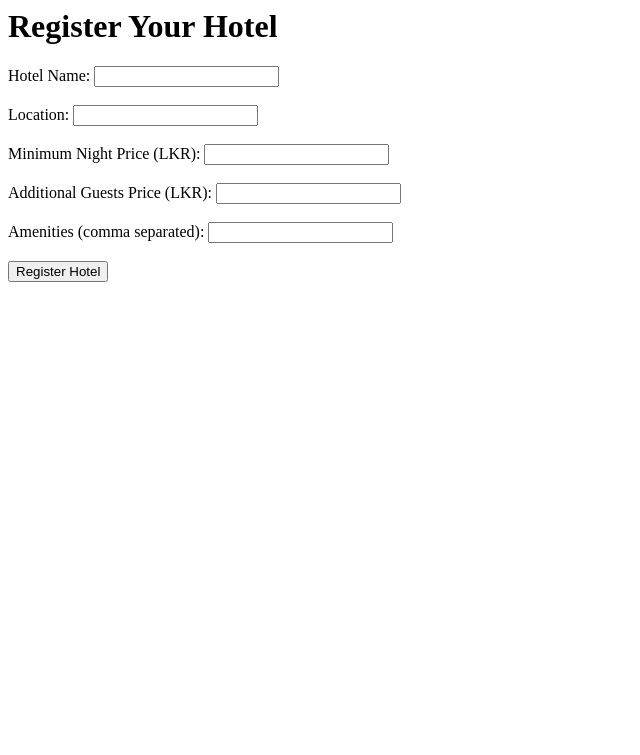
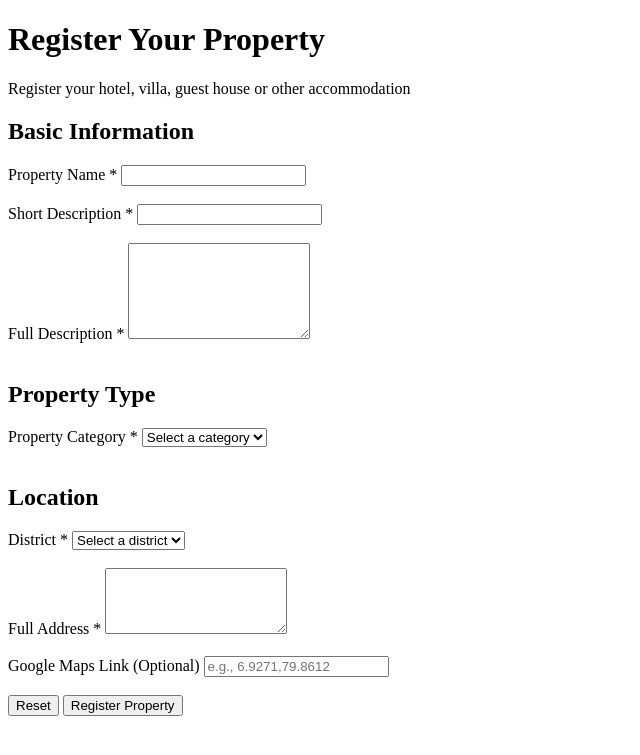
Before and after one commit to Vikasitha444/MyEpicStaysDemo_Day-11, a Django app: page /register_hotel/ in a window 1280 px wide. Shown: the top 755 px of the page, without its empty margins (0-640 px from the left). Run offline with Django 5.2, Linux system fonts and the light colour scheme; data that the repository does not hold is empty.

Commit message:
For developer purpuses, hotel regitration is successfull. Data saving in the database

```diff
--- a/hotel_booking/all_bookings_and_registrations/templates/register_hotel.html
+++ b/hotel_booking/all_bookings_and_registrations/templates/register_hotel.html
@@ -1,26 +1,95 @@
-<html>
+<!DOCTYPE html>
+<html lang="en">
 <head>
-        <title>Hotel Registration</title>
+    <meta charset="UTF-8">
+    <meta name="viewport" content="width=device-width, initial-scale=1.0">
+    <title>Property Registration</title>
 </head>
 <body>
-        <h1>Register Your Hotel</h1>
-        <form method="post" action="/register_hotel/">
+    <h1>Register Your Property</h1>
+    <p>Register your hotel, villa, guest house or other accommodation</p>
+
+    <!-- Success/Error Messages -->
+    {% if messages %}
+        {% for message in messages %}
+            <div style="padding: 15px; margin-bottom: 20px; border: 2px solid; border-radius: 5px;
+                        {% if message.tags == 'success' %}
+                            background-color: #d4edda; border-color: #c3e6cb; color: #155724;
+                        {% else %}
+                            background-color: #f8d7da; border-color: #f5c6cb; color: #721c24;
+                        {% endif %}">
+                <strong>
+                    {% if message.tags == 'success' %}✅ Success:{% else %}❌ Error:{% endif %}
+                </strong>
+                {{ message }}
+            </div>
+        {% endfor %}
+    {% endif %}
+
+
+
+
+
+    <form method="POST" action="{% url 'register_hotel' %}">
         {% csrf_token %}
-            <label for="hotel_name">Hotel Name:</label>
-            <input type="text" id="hotel_name" name="hotel_name" required><br><br>
 
-            <label for="location">Location:</label>
-            <input type="text" id="location" name="location" required><br><br>
+        <!-- Basic Information -->
+        <h2>Basic Information</h2>
 
-            <label for="minimum_night_price">Minimum Night Price (LKR):</label>
-            <input type="number" id="minimum_night_price" name="minimum_night_price" required><br><br>
+        <label for="title">Property Name *</label>
+        <input type="text" name="title" id="title" required>
+        <br><br>
 
-            <label for="additional_guests_price">Additional Guests Price (LKR):</label>
-            <input type="number" id="additional_guests_price" name="additional_guests_price" required><br><br>
+        <label for="shortdescription">Short Description *</label>
+        <input type="text" name="shortdescription" id="shortdescription" maxlength="500" required>
+        <br><br>
 
-            <label for="amenities">Amenities (comma separated):</label>
-            <input type="text" id="amenities" name="amenities"><br><br>
+        <label for="longdescription">Full Description *</label>
+        <textarea name="longdescription" id="longdescription" rows="6" required></textarea>
+        <br><br>
 
-            <button type="submit">Register Hotel</button>
+
+        <!-- Property Type -->
+        <h2>Property Type</h2>
+
+        <label for="propertycategory">Property Category *</label>
+        <select name="propertycategory" id="propertycategory" required>
+            <option value="">Select a category</option>
+            {% for category in propertycategory %}
+                <option value="{{ category.propertycategoryid }}">
+                    {{ category.title }}
+                </option>
+            {% endfor %}
+        </select>
+        <br><br>
+
+
+        <!-- Location -->
+        <h2>Location</h2>
+
+        <label for="districtid">District *</label>
+        <select name="districtid" id="districtid" required>
+            <option value="">Select a district</option>
+            {% for district in all_districts %}
+                <option value="{{ district.districtid }}">{{ district.title }}</option>
+            {% endfor %}
+        </select>
+        <br><br>
+
+        <label for="address">Full Address *</label>
+        <textarea name="address" id="address" rows="4" required></textarea>
+        <br><br>
+
+        <label for="googlemappin">Google Maps Link (Optional)</label>
+        <input type="text" name="googlemappin" id="googlemappin" placeholder="e.g., 6.9271,79.8612">
+        <br><br>
+
+
+        <!-- Buttons -->
+        <button type="reset">Reset</button>
+        <button type="submit">Register Property</button>
+
     </form>
+
 </body>
+</html>
--- a/hotel_booking/all_bookings_and_registrations/views.py
+++ b/hotel_booking/all_bookings_and_registrations/views.py
@@ -1,6 +1,6 @@
 from django.http import HttpResponse
 from django.template import loader
-from django.shortcuts import render
+from django.shortcuts import render, redirect
 from .models import Member, Teachers  # Import both models
 from django.db import transaction
 from datetime import datetime
@@ -10,6 +10,8 @@ from django.contrib.auth.decorators import login_required
 from django.contrib.auth.hashers import make_password
 from django.utils import timezone
 from django.db import IntegrityError
+from django.contrib import messages
+import uuid
 from .models import (
     Property, Users, Districts,  PropertyFacilities,
     PropertyCategories, PropertyPictures, Excursions,
@@ -174,14 +176,61 @@ def info(request):
 
 
 def register_hotel(request):
+
+    if request.method == 'POST':
+        try:
+            # Get form data
+            title = request.POST.get('title')
+            shortdescription = request.POST.get('shortdescription')
+            longdescription = request.POST.get('longdescription')
+            propertycategory_id = request.POST.get('propertycategory')
+            districtid = request.POST.get('districtid')
+            address = request.POST.get('address')
+            googlemappin = request.POST.get('googlemappin', '')
+
+            # Validate required fields
+            if not all([title, shortdescription, longdescription, propertycategory_id, districtid, address]):
+                messages.error(request, 'Please fill all required fields!')
+                return redirect('register_hotel')
+
+            # Create new property (without defaultpictureid for now)
+            property = Property.objects.create(
+                title=title,
+                shortdescription=shortdescription,
+                longdescription=longdescription,
+                propertycategory_id=propertycategory_id,
+                districtid_id=districtid,
+                address=address,
+                googlemappin=googlemappin if googlemappin else None,
+                defaultpictureid=None,  # Set as NULL instead of empty string
+                verified='N',
+                enabled='Y',
+                verifiedby=None,
+                verifiedtimestamp=None,
+                verifiednotes=None,
+                nextverification=None,
+                uuid= uuid.uuid4()
+            )
+
+            # Success message with property details
+            messages.success(request,
+                f'Property "{title}" (ID: {property.propertyid}) has been successfully saved to the database!')
+
+            return redirect('register_hotel')
+
+        except Exception as e:
+            messages.error(request, f'Database Error: {str(e)}')
+            return redirect('register_hotel')
+
+    # GET request - show form
     all_districts = Districts.objects.all()
-    propertycategory_all_related_tables = Property.objects.select_related('propertycategory').all()
+    propertycategory_all_related_tables = PropertyCategories.objects.all()
 
     context = {
         'all_districts': all_districts,
-        'propertycategory': propertycategory_all_related_tables,
+        'propertycategory': propertycategory_all_related_tables
     }
-    return render(request, 'register_hotel.html' , context)
+    return render(request, 'register_hotel.html', context)
 
 
 
```
Lines whose indentation alone changed are shown as unchanged.
